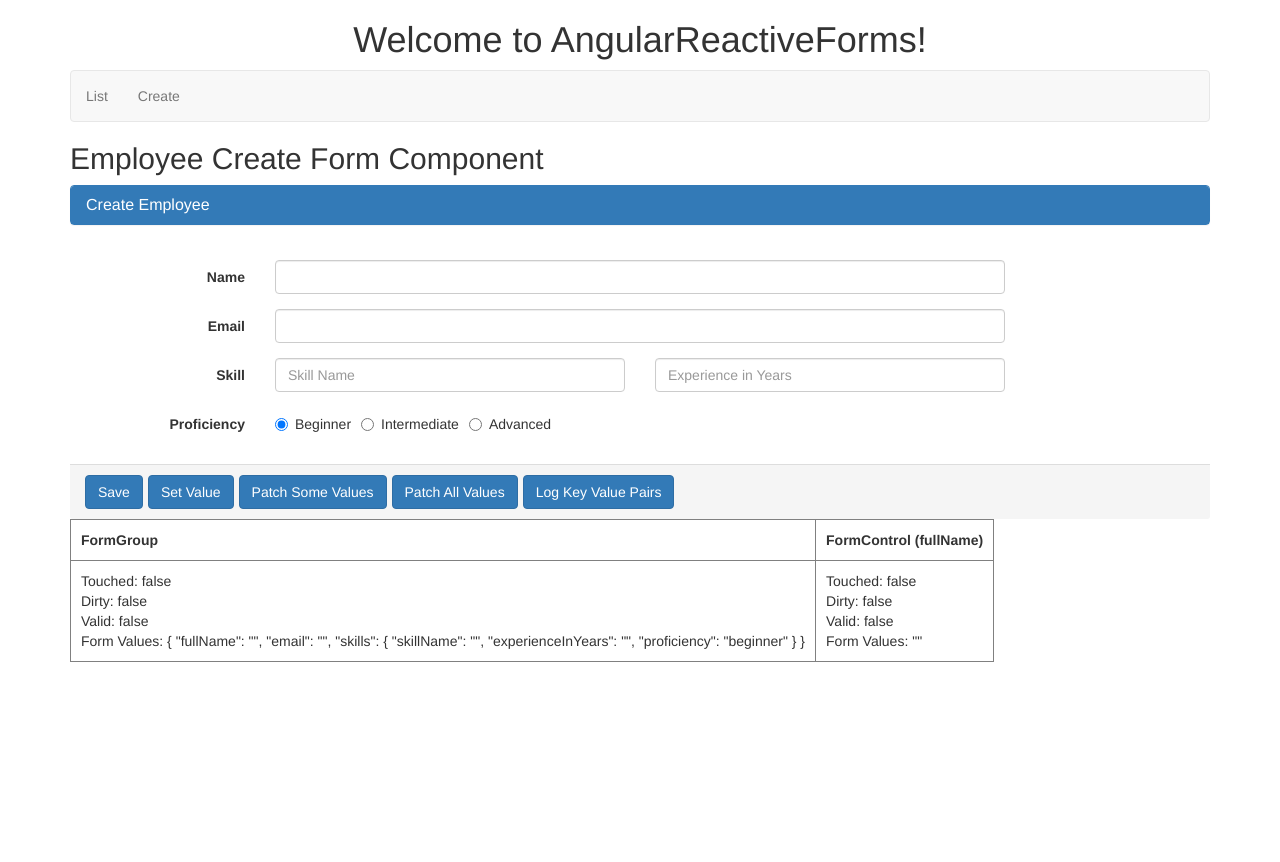
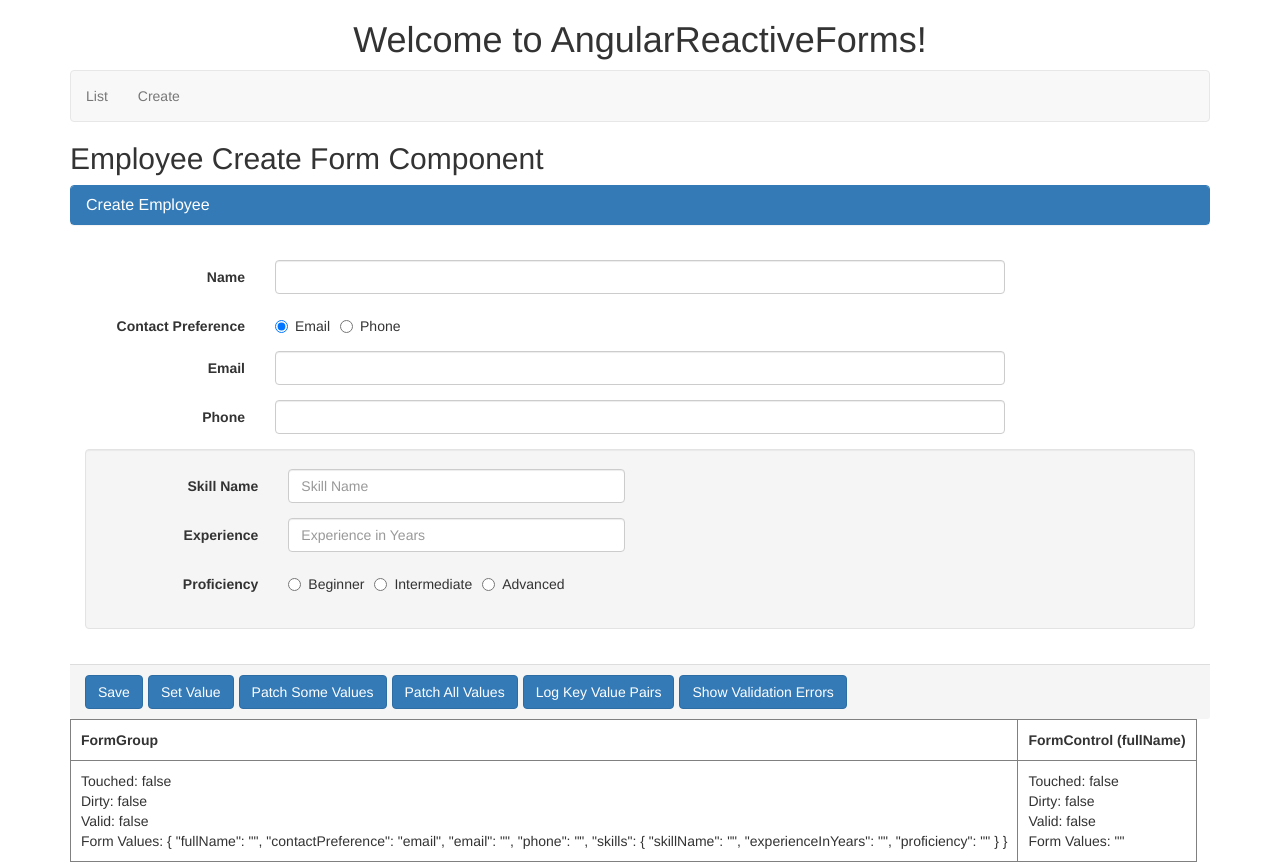
Before and after one commit to jahan19011noor/AngularReactiveForms, an Angular app: page /create in a window 1280 px wide. Before the commit the page ends 800 px from the top, so only its background shows below. Built offline with nearby package versions, Linux system fonts and the light colour scheme.

Commit message:
setValidators(), clearValidators(), updateValueAndValidity(): dynamic validation change completed

```diff
--- a/src/app/employee/create-employee.component.html
+++ b/src/app/employee/create-employee.component.html
@@ -7,46 +7,106 @@
 		</div>
 	</div>
 	<div class="panel-body">
-		<div class="form-group" [ngClass]="{'has-error': employeeForm.get('fullName').errors && (employeeForm.get('fullName').touched || employeeForm.get('fullName').dirty)}">
+		<!------------ Boolean expressions to show and hide validation faliure messages ------------->
+		<!-- <div class="form-group" [ngClass]="{'has-error':
+													employeeForm.get('fullName').errors
+													&&
+													(employeeForm.get('fullName').touched ||
+													employeeForm.get('fullName').dirty)}"> -->
+		<!------------ Boolean expressions to show and hide validation faliure messages ------------->
+
+		<!------------ Replacing boolean expressions to implement component validation logic ------------>
+		<div class="form-group" [ngClass]="{'has-error': formErrors.fullName}">
+		<!------------ Replacing boolean expressions to implement component validation logic ------------>
+
+
 			<label for="fullName" class="col-sm-2 control-label">Name</label>
 			<div class="col-sm-8">
-				<input type="text" id="fullName" class="form-control" formControlName="fullName">
+				<input type="text" id="fullName" class="form-control" formControlName="fullName" (blur)="showValidationErrors()">
 				<!-- <label>{{ fullNameLength }}</label> -->
-				<span class="help-block" *ngIf="employeeForm.get('fullName').errors && (employeeForm.get('fullName').touched || employeeForm.get('fullName').dirty)">
-					<span *ngIf="employeeForm.get('fullName').errors.required">Full Name is required</span>
-					<span *ngIf="employeeForm.get('fullName').errors.minlength || employeeForm.get('fullName').errors.maxlength">Full Name Must be greater than 2 characters and less than 10 characters</span>
+				<!------------ Boolean expressions to show and hide validation faliure messages ------------->
+				<!-- <span class="help-block" *ngIf="employeeForm.get('fullName').errors
+												&&
+												(employeeForm.get('fullName').touched ||
+												employeeForm.get('fullName').dirty)">
+					<span *ngIf="employeeForm.get('fullName').errors.required">
+						Full Name is required
 					</span>
+					<span *ngIf="employeeForm.get('fullName').errors.minlength ||
+							employeeForm.get('fullName').errors.maxlength">
+						Full Name Must be greater than 2 characters and less than 10 characters
+					</span>
+				</span> -->
+				<!------------ Boolean expressions to show and hide validation faliure messages ------------->
+
+				<!------------ Replacing boolean expressions to implement component validation logic ------------>
+				<span class="help-block" *ngIf="formErrors.fullName">
+					{{ formErrors.fullName }}
+				</span>
+				<!------------ Replacing boolean expressions to implement component validation logic ------------>
 			</div>
 		</div>
-		<div class="form-group">
+		<div class="form-group" [ngClass]="{'has-error': formErrors.contactPreference}">
+			<label class="col-sm-2 control-label">Contact Preference</label>
+
+			<div class="col-sm-8">
+				<label class="radio-inline">
+					<input type="radio" value="email" formControlName="contactPreference" id="contactPreference"> Email
+				</label>
+				<label class="radio-inline">
+					<input type="radio" value="phone" formControlName="contactPreference" id="contactPreference"> Phone
+				</label>
+				<span class="help-block" *ngIf="formErrors.contactPreference">{{ formErrors.contactPreference }}</span>
+			</div>
+		</div>
+		<div class="form-group" [ngClass]="{'has-error': formErrors.email}">
 			<label for="email" class="col-sm-2 control-label">Email</label>
 			<div class="col-sm-8">
-				<input type="text" id="email" class="form-control" formControlName="email">
+				<input type="text" id="email" class="form-control" formControlName="email" (blur)="showValidationErrors()">
+				<span class="help-block" *ngIf="formErrors.email">{{ formErrors.email }}</span>
 			</div>
 		</div>
+		<div class="form-group" [ngClass]="{'has-error': formErrors.phone}">
+			<label for="phone" class="col-sm-2 control-label">Phone</label>
+			<div class="col-sm-8">
+				<input type="text" id="phone" class="form-control" formControlName="phone" (blur)="showValidationErrors()">
+				<span class="help-block" *ngIf="formErrors.phone">{{ formErrors.phone }}</span>
+			</div>
+		</div>
+		<div class="well">
 			<div formGroupName="skills">
-			<div class="form-group">
-				<label for="skillName" class="col-sm-2 control-label">Skill</label>
+				<div class="form-group" [ngClass]="{'has-error': formErrors.skillName}">
+					<label for="skillName" class="col-sm-2 control-label">Skill Name</label>
 
 					<div class="col-sm-4">
-					<input type="text" class="form-control" id="skillName" placeholder="Skill Name" formControlName="skillName">
-				</div>
-				<div class="col-sm-4">
-					<input type="text" class="form-control" placeholder="Experience in Years" formControlName="experienceInYears">
+						<input type="text" class="form-control" id="skillName" placeholder="Skill Name" formControlName="skillName"
+						(blur)="showValidationErrors()">
+						<span class="help-block" *ngIf="formErrors.skillName">{{ formErrors.skillName }}</span>
 					</div>
 				</div>
-			<div class="form-group">
+				<div class="form-group" [ngClass]="{'has-error': formErrors.experienceInYears}">
+					<label for="experienceInYears" class="col-sm-2 control-label">Experience</label>
+
+					<div class="col-sm-4">
+						<input type="text" class="form-control" id="experienceInYears" placeholder="Experience in Years" formControlName="experienceInYears" (blur)="showValidationErrors()">
+						<span class="help-block" *ngIf="formErrors.experienceInYears">{{ formErrors.experienceInYears }}</span>
+					</div>
+				</div>
+				<div class="form-group" [ngClass]="{'has-error': formErrors.proficiency}">
 					<label class="col-sm-2 control-label">Proficiency</label>
+
 					<div class="col-sm-8">
 						<label class="radio-inline">
-						<input type="radio" value="beginner" formControlName="proficiency" id="proficiency"> Beginner
+							<input type="radio" value="beginner" formControlName="proficiency" id="proficiency" (blur)="showValidationErrors()"> Beginner
 						</label>
 						<label class="radio-inline">
-						<input type="radio" value="intermediate" formControlName="proficiency" id="proficiency"> Intermediate
+							<input type="radio" value="intermediate" formControlName="proficiency" id="proficiency" (blur)="showValidationErrors()"> Intermediate
 						</label>
 						<label class="radio-inline">
-						<input type="radio" value="advanced" formControlName="proficiency" id="proficiency"> Advanced
+							<input type="radio" value="advanced" formControlName="proficiency" id="proficiency" (blur)="showValidationErrors()"> Advanced
 						</label>
+						<span class="help-block" *ngIf="formErrors.proficiency">{{ formErrors.proficiency }}</span>
+					</div>
 				</div>
 			</div>
 		</div>
@@ -58,6 +118,7 @@
 			<button class="btn btn-primary" type="button" (click)="onPatchValueClick()">Patch Some Values</button>
 			<button class="btn btn-primary" type="button" (click)="onPatchAllValueClick()">Patch All Values</button>
 			<button class="btn btn-primary" type="button" (click)="onLogKeyValuePairsClick()">Log Key Value Pairs</button>
+			<button class="btn btn-primary" type="button" (click)="onShowValidationErrorsClick()">Show Validation Errors</button>
 		</div>
 	</div>
 </form>
--- a/src/app/employee/create-employee.component.ts
+++ b/src/app/employee/create-employee.component.ts
@@ -10,6 +10,42 @@ export class CreateEmployeeComponent implements OnInit {
 
 	employeeForm: FormGroup;
 	fullNameLength = 0;
+	// ------------ Validation Messages Object ----------- //
+	validationMessages = {
+		'fullName': {
+			'required': 'Full Name is required.',
+			'minlength': 'Full Name must be greater than 2 characters.',
+			'maxlength': 'Full Name must be smaller than 10 characters.'
+		},
+		'email': {
+			'required': 'Email is required.'
+		},
+		'phone': {
+			'required': 'Phone is required.'
+		},
+		'skillName': {
+			'required': 'Skill Name is required.'
+		},
+		'experienceInYears': {
+			'required': 'Experience is required.'
+		},
+		'proficiency': {
+			'required': 'Proficiency is required.'
+		}
+	};
+	// ------------ Validation Messages Object ----------- //
+
+	// --------- formErrors Object ----------- //
+	formErrors = {
+		'fullName': '',
+		'email': '',
+		'phone': '',
+		'skillName': '',
+		'experienceInYears': '',
+		'proficiency': ''
+	}
+	// --------- formErrors Object ----------- //
+
 	constructor(private fb: FormBuilder) { }
 
 	ngOnInit() {
@@ -35,11 +71,13 @@ export class CreateEmployeeComponent implements OnInit {
 		// ------------ Using FormBuilder Service ------------ //
 		this.employeeForm = this.fb.group({
 			fullName: ['', [Validators.required, Validators.minLength(2), Validators.maxLength(10)]],
-			email: [''],
+			contactPreference: ['email'],
+			email: ['', Validators.required],
+			phone: [''],
 			skills: this.fb.group({
-				skillName: [''],
-				experienceInYears: [''],
-				proficiency: ['beginner']
+				skillName: ['', Validators.required],
+				experienceInYears: ['', Validators.required],
+				proficiency: ['', Validators.required]
 			})
 		})
 
@@ -56,6 +94,55 @@ export class CreateEmployeeComponent implements OnInit {
 		// 	console.log(JSON.stringify(value))
 		// })
 		// ------------ Using FormBuilder Service ------------ //
+
+		this.employeeForm.valueChanges.subscribe((data) => {
+			this.showValidationErrors(this.employeeForm)
+		})
+
+		this.employeeForm.get('contactPreference').valueChanges.subscribe((data: string) => {
+			this.onContactPreferenceChange(data);
+		})
+	}
+
+	onContactPreferenceChange(selectedValue: string): void {
+		const phoneControl = this.employeeForm.get('phone');
+		const emailControl = this.employeeForm.get('email');
+		if (selectedValue === 'phone') {
+			phoneControl.setValidators(Validators.required)
+			emailControl.clearValidators();
+		}
+		else {
+			phoneControl.clearValidators();
+			emailControl.setValidators(Validators.required)
+		}
+		phoneControl.updateValueAndValidity();
+		emailControl.updateValueAndValidity();
+	}
+
+	showValidationErrors(group: FormGroup = this.employeeForm): void {
+		Object.keys(group.controls).forEach((key: string) => {
+			const abstructControl = group.get(key);
+			if (abstructControl instanceof FormGroup) {
+				this.showValidationErrors(abstructControl);
+			}
+			else {
+				this.formErrors[key] = '';
+				if(abstructControl && !abstructControl.valid &&
+					(abstructControl.touched || abstructControl.dirty)) {
+					const messages = this.validationMessages[key]
+
+					for (const errorKey in abstructControl.errors)
+					{
+						if (errorKey)
+						{
+							this.formErrors[key] += messages[errorKey] + ' ';
+						}
+					}
+					// console.log(messages)
+					// console.log(abstructControl.errors)
+				}
+			}
+		})
 	}
 
 	logKeyValuePairs(group: FormGroup): void {
@@ -73,6 +160,11 @@ export class CreateEmployeeComponent implements OnInit {
 
 	onLogKeyValuePairsClick(): void {
 		this.logKeyValuePairs(this.employeeForm)
+	}
+
+	onShowValidationErrorsClick(): void {
+		this.showValidationErrors(this.employeeForm)
+		console.log(this.formErrors);
 	}
 
 	onSetValueClick(): void
```
Lines whose indentation alone changed are shown as unchanged.
